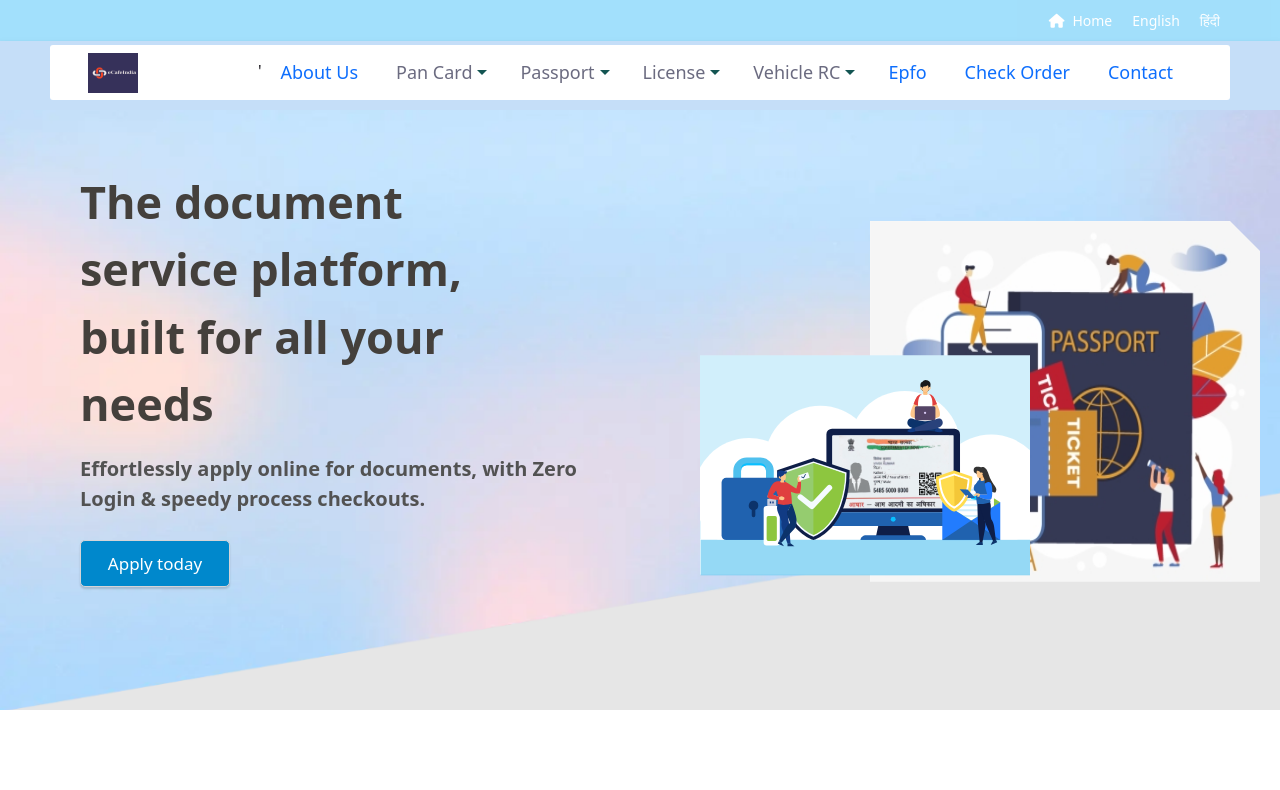
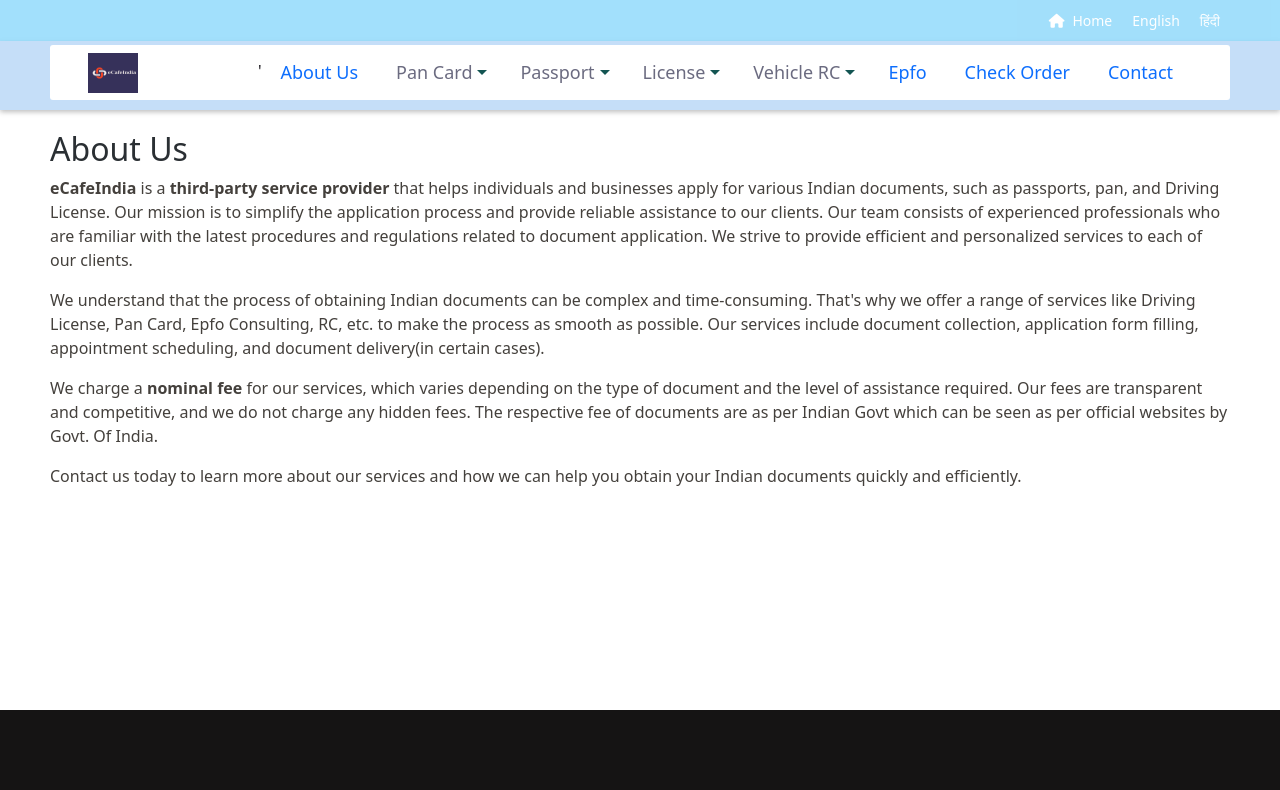
Before and after one commit to thevinayysharma/sidework, a React (Create React App) app in the folder client/: page /about-us in a window 1280 px wide. Shown: the top 790 px of the page. Built offline with nearby package versions, Linux system fonts and the light colour scheme.

Commit message:
added about page

```diff
--- a/client/src/App.js
+++ b/client/src/App.js
@@ -15,6 +15,7 @@
 import EPFOConsulting from "./pages/epfo/epfo";
 import TermsandConditions from "./pages/t&c";
 // pages
+import AboutUs from "./pages/about/about";
 import Pan from "./pages/formspage/pan";
 import PanCorrection from "./pages/formspage/panCorrection";
 import RC from "./pages/formspage/rc";
@@ -71,6 +72,7 @@
             <Routes>
               <Route path="/" element={<HomePage />} />
 
+              <Route path="/about-us" element={<AboutUs />} />
               <Route path="/rc-apply" element={<RC />} />
               <Route path="/rc-correction" element={<RCCorrrection />} />
 
--- a/client/src/pages/about/about.css
+++ b/client/src/pages/about/about.css
@@ -0,0 +1,7 @@
+.aboutContainer{
+    height: 70vh;
+    margin: 20px 50px;
+    color: #2a2f33;
+    background: #ffffff;
+
+}
--- a/client/src/pages/about/about.jsx
+++ b/client/src/pages/about/about.jsx
@@ -0,0 +1,25 @@
+import React from 'react';
+import "./about.css";
+
+function AboutUs() {
+  return (
+    <div className="aboutContainer">
+      <h2>About Us</h2>
+      <p>
+        <b>eCafeIndia</b> is a <b>third-party service provider</b> that helps individuals and businesses apply for various Indian documents, such as passports, pan, and Driving License. Our mission is to simplify the application process and provide reliable assistance to our clients.
+        Our team consists of experienced professionals who are familiar with the latest procedures and regulations related to document application. We strive to provide efficient and personalized services to each of our clients.
+      </p>
+      <p>
+        We understand that the process of obtaining Indian documents can be complex and time-consuming. That's why we offer a range of services like Driving License, Pan Card, Epfo Consulting, RC, etc. to make the process as smooth as possible. Our services include document collection, application form filling, appointment scheduling, and document delivery(in certain cases).
+      </p>
+      <p>
+        We charge a <b>nominal fee</b> for our services, which varies depending on the type of document and the level of assistance required. Our fees are transparent and competitive, and we do not charge any hidden fees. The respective fee of documents are as per Indian Govt which can be seen as per official websites by Govt. Of India.
+      </p>
+      <p>
+        Contact us today to learn more about our services and how we can help you obtain your Indian documents quickly and efficiently.
+      </p>
+    </div>
+  );
+}
+
+export default AboutUs;
```
